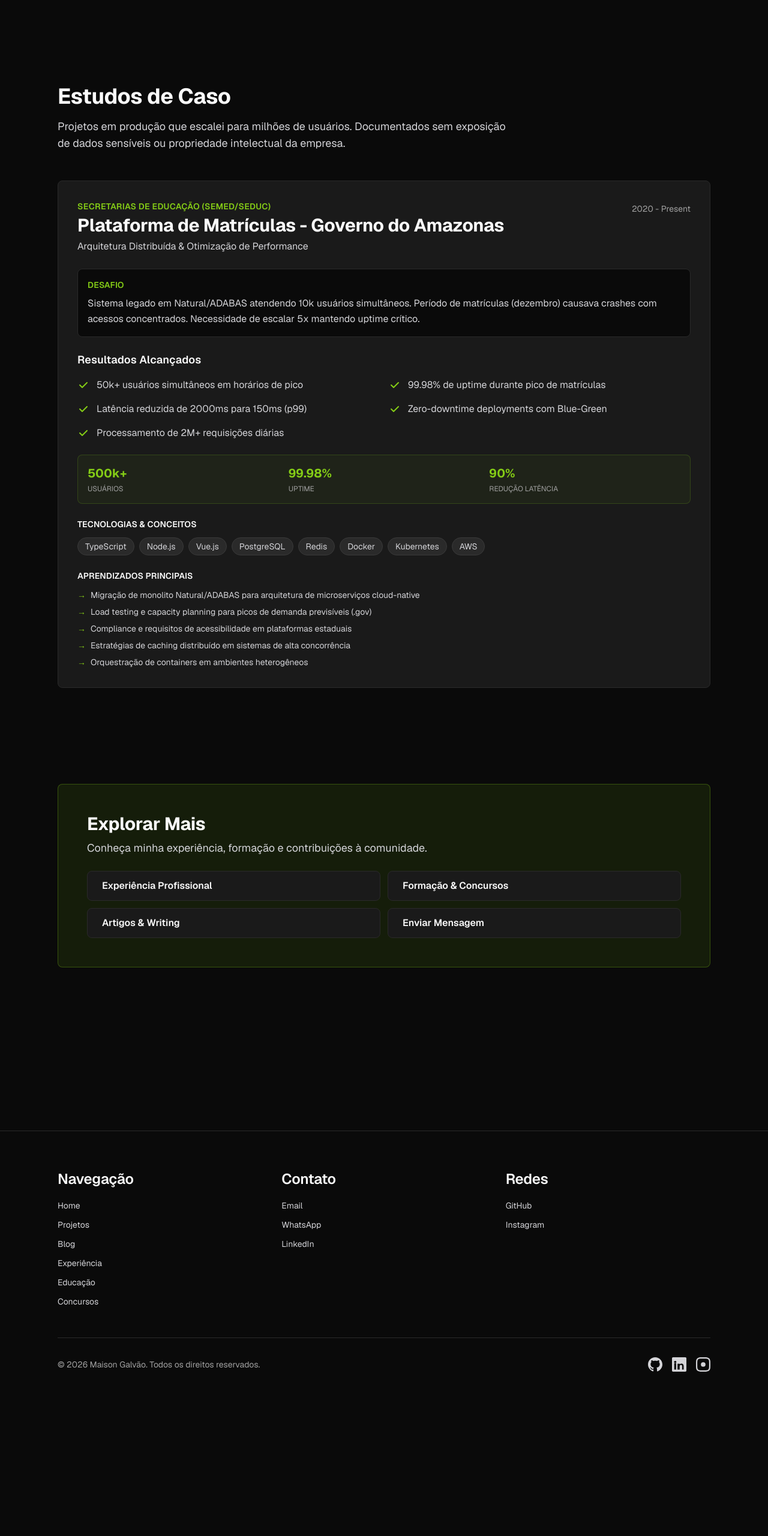
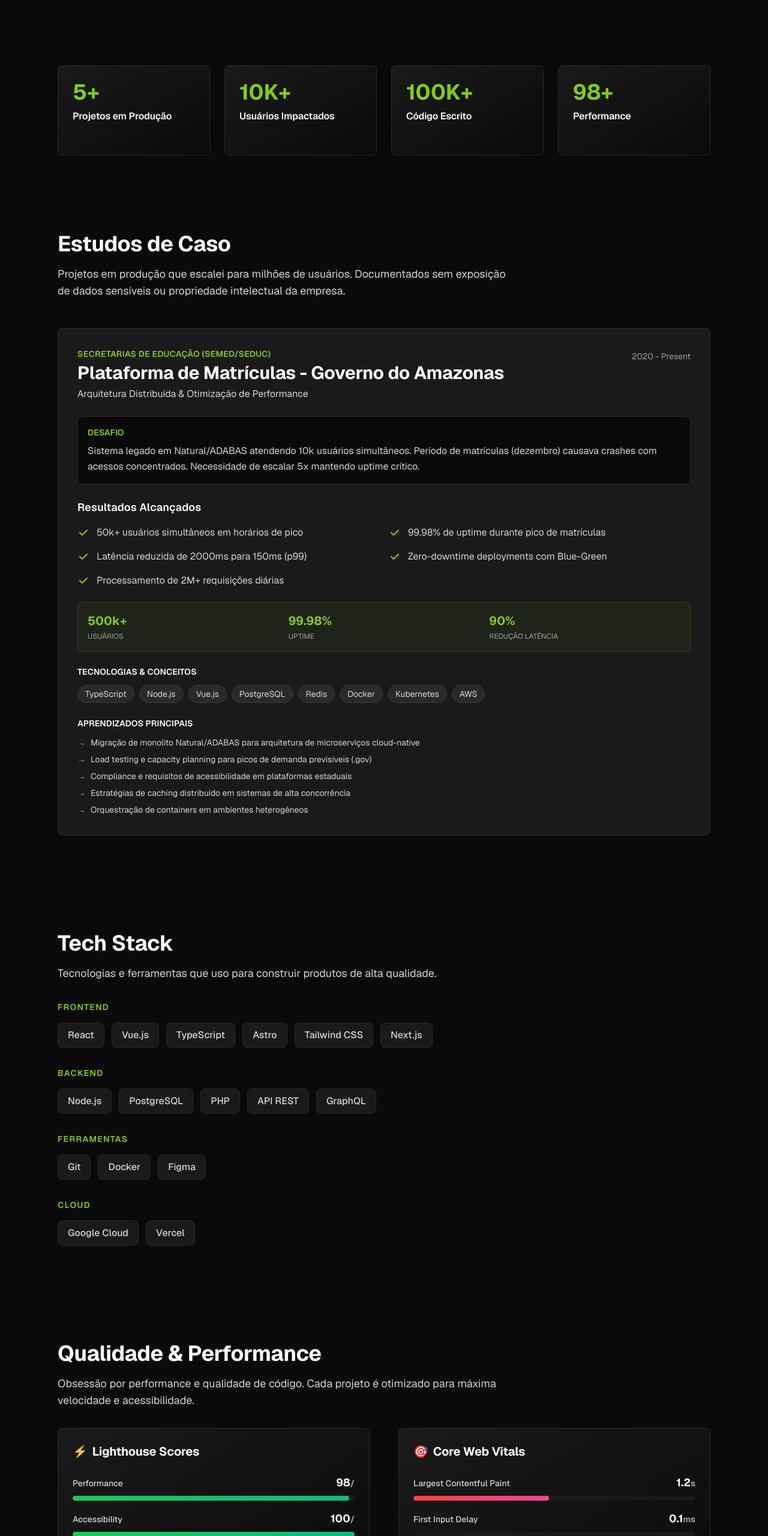
Before and after one commit to maisondev/portfolio, an Astro site: page /pt in a window 1280 px wide. Shown: the part 920-3481 px from the top of the page at 60% size. Before the commit the page ends 3271 px from the top, so only its background shows below. Built offline with nearby package versions, Linux system fonts and the light colour scheme; Astro itself is replaced by a stand-in of ours.

Commit message:
feat: adicionar seções de Stats, TechStack e Quality ao Nível 1 de Impacto Visual

```diff
--- /dev/null
+++ b/src/components/sections/Quality.astro
@@ -0,0 +1,55 @@
+---
+import PerformanceMetric from '@/components/ui/PerformanceMetric.astro';
+---
+
+<section class="py-12 md:py-20 space-y-8">
+  <div class="space-y-4">
+    <h2 class="text-3xl md:text-4xl font-bold text-[#fafafa]">Qualidade & Performance</h2>
+    <p class="text-[#d4d4d8] text-lg max-w-3xl">
+      Obsessão por performance e qualidade de código. Cada projeto é otimizado para máxima velocidade e acessibilidade.
+    </p>
+  </div>
+
+  <div class="grid md:grid-cols-2 gap-8 md:gap-12">
+    <!-- Lighthouse Scores -->
+    <div class="space-y-6 p-6 rounded-lg border border-[#2a2a2a] bg-gradient-to-br from-[#1a1a1a] to-[#0a0a0a]">
+      <h3 class="text-xl font-bold text-[#fafafa] flex items-center gap-2">
+        <span class="text-accent-500">⚡</span> Lighthouse Scores
+      </h3>
+      <div class="space-y-4">
+        <PerformanceMetric label="Performance" value={98} unit="/" target={100} />
+        <PerformanceMetric label="Accessibility" value={100} unit="/" target={100} />
+        <PerformanceMetric label="Best Practices" value={100} unit="/" target={100} />
+        <PerformanceMetric label="SEO" value={100} unit="/" target={100} />
+      </div>
+    </div>
+
+    <!-- Core Web Vitals -->
+    <div class="space-y-6 p-6 rounded-lg border border-[#2a2a2a] bg-gradient-to-br from-[#1a1a1a] to-[#0a0a0a]">
+      <h3 class="text-xl font-bold text-[#fafafa] flex items-center gap-2">
+        <span class="text-accent-500">🎯</span> Core Web Vitals
+      </h3>
+      <div class="space-y-4">
+        <PerformanceMetric label="Largest Contentful Paint" value={1.2} unit="s" target={2.5} />
+        <PerformanceMetric label="First Input Delay" value={0.1} unit="ms" target={100} />
+        <PerformanceMetric label="Cumulative Layout Shift" value={0.05} unit="" target={0.1} />
+      </div>
+    </div>
+  </div>
+
+  <!-- Additional Metrics -->
+  <div class="grid md:grid-cols-3 gap-4 pt-4">
+    <div class="p-4 rounded-lg border border-[#2a2a2a] bg-[#1a1a1a] text-center hover:border-accent-500/30 transition-colors">
+      <div class="text-2xl font-bold text-accent-500">0ms</div>
+      <div class="text-sm text-[#a1a1a1] mt-1">First Contentful Paint</div>
+    </div>
+    <div class="p-4 rounded-lg border border-[#2a2a2a] bg-[#1a1a1a] text-center hover:border-accent-500/30 transition-colors">
+      <div class="text-2xl font-bold text-accent-500">&lt;100KB</div>
+      <div class="text-sm text-[#a1a1a1] mt-1">Initial Bundle Size</div>
+    </div>
+    <div class="p-4 rounded-lg border border-[#2a2a2a] bg-[#1a1a1a] text-center hover:border-accent-500/30 transition-colors">
+      <div class="text-2xl font-bold text-accent-500">0.8s</div>
+      <div class="text-sm text-[#a1a1a1] mt-1">Time to Interactive</div>
+    </div>
+  </div>
+</section>
--- /dev/null
+++ b/src/components/sections/Stats.astro
@@ -0,0 +1,57 @@
+---
+interface Stat {
+  label: string;
+  value: string;
+  description?: string;
+}
+
+interface Props {
+  stats?: Stat[];
+}
+
+const defaultStats: Stat[] = [
+  {
+    label: 'Projetos em Produção',
+    value: '5+',
+    description: 'Apps e plataformas ativas',
+  },
+  {
+    label: 'Usuários Impactados',
+    value: '10K+',
+    description: 'Pessoas usando meus produtos',
+  },
+  {
+    label: 'Código Escrito',
+    value: '100K+',
+    description: 'Linhas de código profissional',
+  },
+  {
+    label: 'Performance',
+    value: '98+',
+    description: 'Score Lighthouse',
+  },
+];
+
+const { stats = defaultStats } = Astro.props;
+---
+
+<div class="grid grid-cols-2 md:grid-cols-4 gap-4 md:gap-6 py-8 md:py-12">
+  {stats.map((stat) => (
+    <div class="group relative p-4 md:p-6 rounded-lg border border-[#2a2a2a] hover:border-accent-500/50 transition-all duration-300 bg-gradient-to-br from-[#1a1a1a] to-[#0a0a0a] hover:from-[#1a1a1a] hover:to-[#151515]">
+      <div class="space-y-2">
+        <div class="text-3xl md:text-4xl font-bold text-accent-500 group-hover:text-accent-400 transition-colors">
+          {stat.value}
+        </div>
+        <h3 class="text-sm md:text-base font-semibold text-[#fafafa] leading-snug">
+          {stat.label}
+        </h3>
+        {stat.description && (
+          <p class="text-xs md:text-sm text-[#a1a1a1] opacity-0 group-hover:opacity-100 transition-opacity duration-300">
+            {stat.description}
+          </p>
+        )}
+      </div>
+      <div class="absolute inset-0 rounded-lg bg-gradient-to-r from-accent-500/0 via-accent-500/0 to-accent-500/0 group-hover:from-accent-500/10 group-hover:via-accent-500/5 group-hover:to-accent-500/0 transition-all duration-300 pointer-events-none"></div>
+    </div>
+  ))}
+</div>
--- /dev/null
+++ b/src/components/sections/TechStack.astro
@@ -0,0 +1,94 @@
+---
+interface Tech {
+  name: string;
+  category: 'frontend' | 'backend' | 'tools' | 'cloud';
+  icon?: string;
+}
+
+interface Props {
+  title?: string;
+  showCategories?: boolean;
+}
+
+const techs: Tech[] = [
+  // Frontend
+  { name: 'React', category: 'frontend' },
+  { name: 'Vue.js', category: 'frontend' },
+  { name: 'TypeScript', category: 'frontend' },
+  { name: 'Astro', category: 'frontend' },
+  { name: 'Tailwind CSS', category: 'frontend' },
+  { name: 'Next.js', category: 'frontend' },
+
+  // Backend
+  { name: 'Node.js', category: 'backend' },
+  { name: 'PostgreSQL', category: 'backend' },
+  { name: 'PHP', category: 'backend' },
+  { name: 'API REST', category: 'backend' },
+  { name: 'GraphQL', category: 'backend' },
+
+  // Tools
+  { name: 'Git', category: 'tools' },
+  { name: 'Docker', category: 'tools' },
+  { name: 'Figma', category: 'tools' },
+
+  // Cloud
+  { name: 'Google Cloud', category: 'cloud' },
+  { name: 'Vercel', category: 'cloud' },
+];
+
+const categoryLabels = {
+  frontend: 'Frontend',
+  backend: 'Backend',
+  tools: 'Ferramentas',
+  cloud: 'Cloud',
+};
+
+const { title = 'Tech Stack', showCategories = true } = Astro.props;
+
+const techsByCategory = {
+  frontend: techs.filter((t) => t.category === 'frontend'),
+  backend: techs.filter((t) => t.category === 'backend'),
+  tools: techs.filter((t) => t.category === 'tools'),
+  cloud: techs.filter((t) => t.category === 'cloud'),
+};
+---
+
+<section class="py-12 md:py-20 space-y-8">
+  <div class="space-y-4">
+    <h2 class="text-3xl md:text-4xl font-bold text-[#fafafa]">{title}</h2>
+    <p class="text-[#d4d4d8] text-lg max-w-3xl">
+      Tecnologias e ferramentas que uso para construir produtos de alta qualidade.
+    </p>
+  </div>
+
+  {showCategories ? (
+    <div class="space-y-8">
+      {Object.entries(techsByCategory).map(([category, items]) => (
+        <div class="space-y-4">
+          <h3 class="text-sm font-semibold uppercase tracking-widest text-accent-500">
+            {categoryLabels[category as keyof typeof categoryLabels]}
+          </h3>
+          <div class="flex flex-wrap gap-2 md:gap-3">
+            {items.map((tech) => (
+              <div class="inline-flex items-center px-3 md:px-4 py-2 rounded-lg border border-[#2a2a2a] bg-[#1a1a1a] hover:border-accent-500/50 hover:bg-[#1f1f1f] transition-all duration-300 group">
+                <span class="text-sm md:text-base text-[#d4d4d8] font-medium group-hover:text-accent-400 transition-colors">
+                  {tech.name}
+                </span>
+              </div>
+            ))}
+          </div>
+        </div>
+      ))}
+    </div>
+  ) : (
+    <div class="flex flex-wrap gap-2 md:gap-3">
+      {techs.map((tech) => (
+        <div class="inline-flex items-center px-3 md:px-4 py-2 rounded-lg border border-[#2a2a2a] bg-[#1a1a1a] hover:border-accent-500/50 hover:bg-[#1f1f1f] transition-all duration-300 group">
+          <span class="text-sm md:text-base text-[#d4d4d8] font-medium group-hover:text-accent-400 transition-colors">
+            {tech.name}
+          </span>
+        </div>
+      ))}
+    </div>
+  )}
+</section>
--- /dev/null
+++ b/src/components/ui/PerformanceMetric.astro
@@ -0,0 +1,38 @@
+---
+interface Props {
+  label: string;
+  value: number;
+  unit?: string;
+  target?: number;
+  color?: 'green' | 'orange' | 'red';
+}
+
+const { label, value, unit = '', target = 100, color } = Astro.props;
+
+const percentage = (value / target) * 100;
+let bgColor = 'bg-gradient-to-r from-green-500 to-emerald-500';
+let finalColor = color || 'green';
+
+if (percentage < 50) {
+  bgColor = 'bg-gradient-to-r from-red-500 to-pink-500';
+  finalColor = 'red';
+} else if (percentage < 75) {
+  bgColor = 'bg-gradient-to-r from-orange-500 to-amber-500';
+  finalColor = 'orange';
+}
+---
+
+<div class="space-y-2">
+  <div class="flex justify-between items-baseline">
+    <span class="text-sm font-medium text-[#d4d4d8]">{label}</span>
+    <span class="text-lg font-bold text-[#fafafa]">
+      {value}<span class="text-sm text-[#a1a1a1]">{unit}</span>
+    </span>
+  </div>
+  <div class="w-full bg-[#1a1a1a] rounded-full h-2 overflow-hidden">
+    <div
+      class={`h-full rounded-full transition-all duration-500 ${bgColor}`}
+      style={{ width: `${Math.min(percentage, 100)}%` }}
+    ></div>
+  </div>
+</div>
--- a/src/pages/[lang]/index.astro
+++ b/src/pages/[lang]/index.astro
@@ -1,6 +1,9 @@
 ---
 import BaseLayout from '@/layouts/BaseLayout.astro';
 import HeroWithProfile from '@/components/sections/HeroWithProfile.astro';
+import Stats from '@/components/sections/Stats.astro';
+import TechStack from '@/components/sections/TechStack.astro';
+import Quality from '@/components/sections/Quality.astro';
 import CaseStudies from '@/components/sections/CaseStudies.astro';
 import Button from '@/components/ui/Button.astro';
 import { getLanguageFromUrl, getTranslation, isValidLanguage, type Language } from '@/i18n/utils';
@@ -27,7 +30,13 @@ const getLocalizedPath = (path: string) => {
     lang={lang}
   />
 
+  <Stats />
+
   <CaseStudies lang={lang} />
+
+  <TechStack />
+
+  <Quality />
 
   <!-- Quick CTA Section -->
   <section class="py-20 space-y-8">
```
Also changed, not shown: src/utils/serviceIcons.ts (+5 -5 lines), .claude/settings.local.json.
